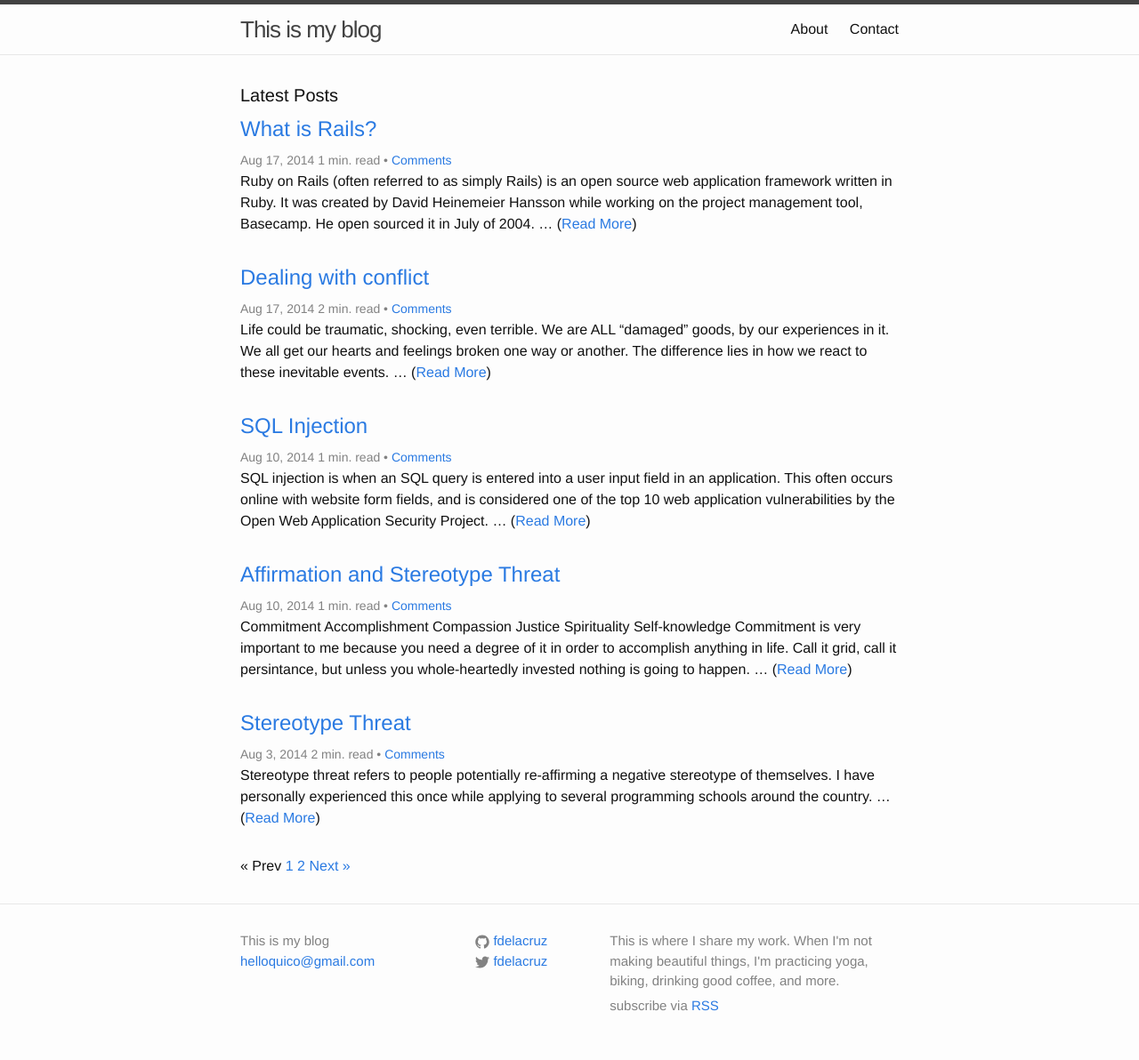
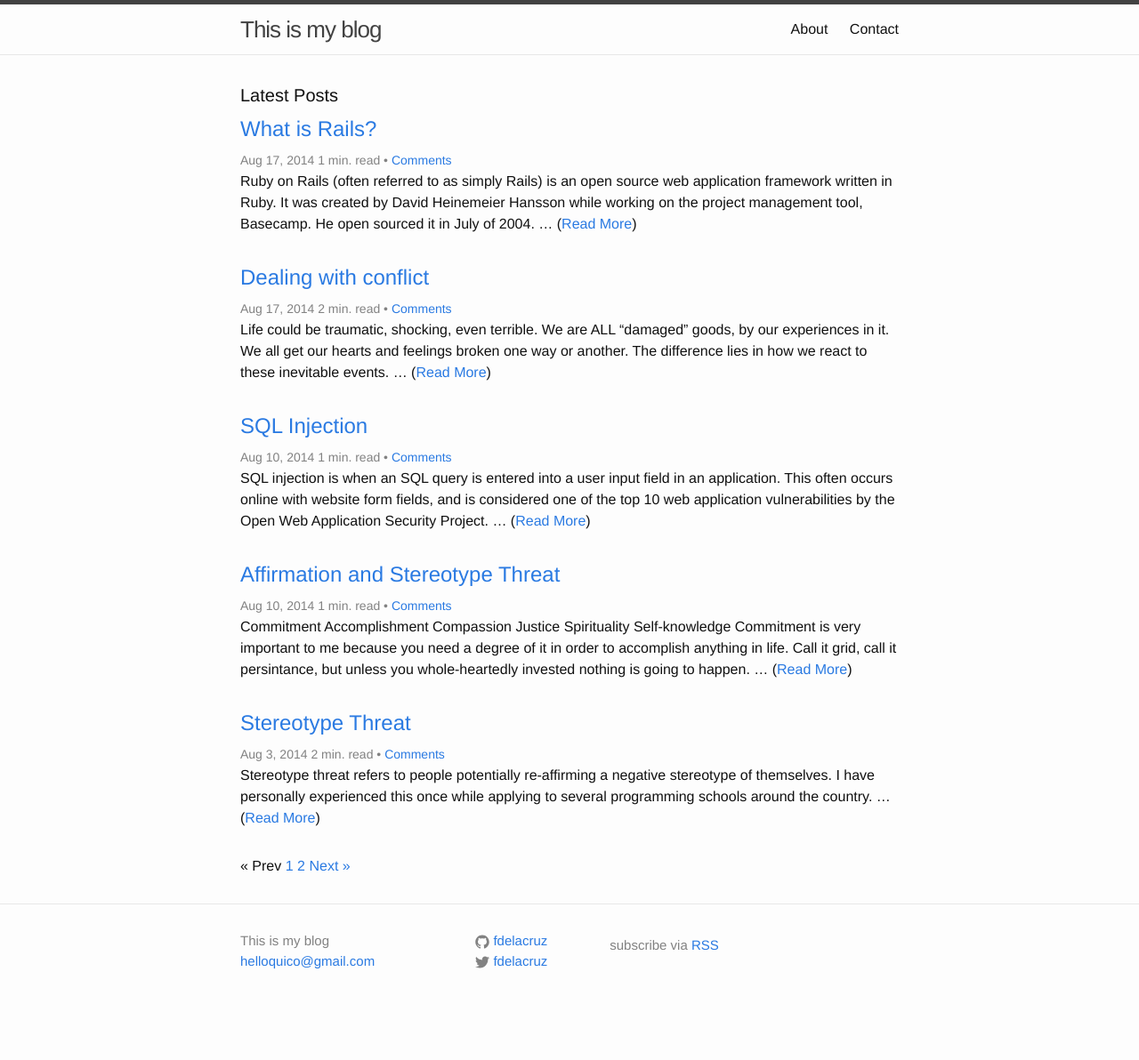
Before and after one commit to fdelacruz/blog, a Jekyll site: the page built from index.html, in a window 1280 px wide. Shown: the whole page at 89% size. Built offline with Jekyll 4.4.1, drawn with Linux system fonts in a browser that asks for light colours; the list of posts is cut into pages by our own code; comment, search, counter and statistics services are not loaded; after the commit the page ends 1142 px from its top, so only the background shows below that.

Commit message:
Move site description to About page

```diff
--- a/_config.yml
+++ b/_config.yml
@@ -1,7 +1,6 @@
 # Site settings
 title: This is my blog
 email: helloquico@gmail.com
-description: This is where I share my work. When I'm not making beautiful things, I'm practicing yoga, biking, drinking good coffee, and more.
 baseurl: "/blog" # the subpath of your site, e.g. /blog/
 url: "http://fdelacruz.github.io" # the base hostname & protocol for your site
 twitter_username: fdelacruz
```
Also changed, not shown: _pages/about.md (+2 -1 lines).
